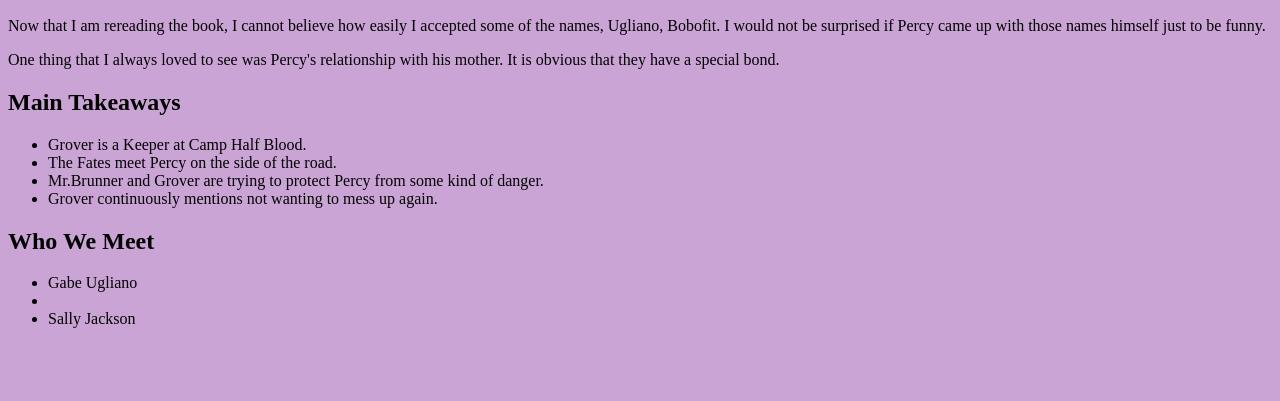
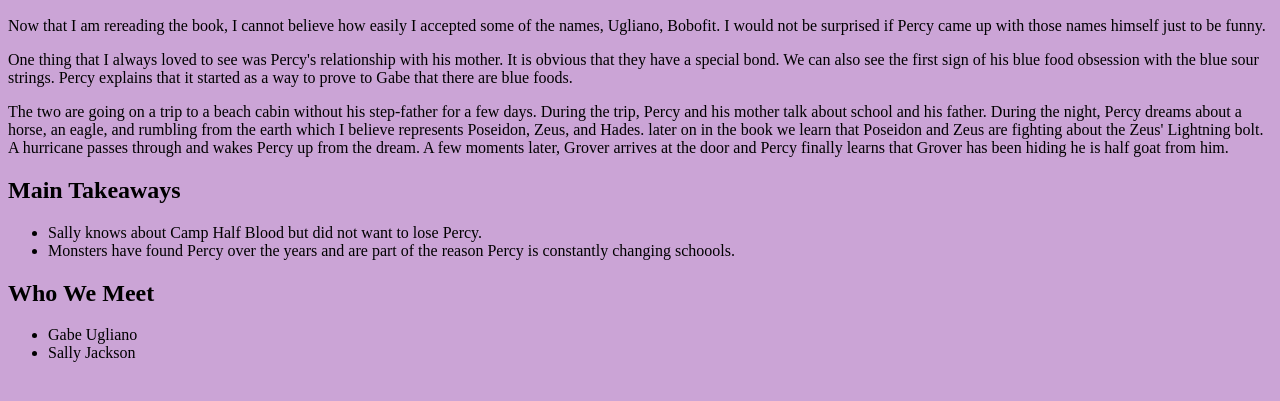
Before and after one commit to purplmo/purplmo.github.io, a plain HTML site: page books/chapter3.html in a window 1280 px wide. Shown: the part 195-596 px from the top of the page. Drawn offline with Linux system fonts and the light colour scheme.

Commit message:
chapter 2

```diff
--- a/books/chapter3.html
+++ b/books/chapter3.html
@@ -57,28 +57,44 @@
                         <p>
                             One thing that I always loved to see was Percy's relationship
                             with his mother. It is obvious that they have a special bond.
+                            We can also see the first sign of his blue food obsession with
+                            the blue sour strings. Percy explains that it started as a way
+                            to prove to Gabe that there are blue foods.
 
+
+                        </p>
+                        <p>
+                            The two are going on a trip to a beach cabin
+                            without his step-father for a few days. During the trip, Percy
+                            and his mother talk about school and his father. During the night,
+                            Percy dreams about a horse, an eagle, and rumbling from the
+                            earth which I believe represents Poseidon, Zeus, and Hades. later
+                            on in the book we learn that Poseidon and Zeus are fighting
+                            about the Zeus' Lightning bolt. A hurricane passes through and
+                            wakes Percy up from the dream. A few moments later, Grover arrives
+                            at the door and Percy finally learns that Grover has been hiding
+                            he is half goat from him.
                         </p>
                         <h2>Main Takeaways</h2>
                         <ul>
-                            <li>Grover is a Keeper at Camp Half Blood.</li>
-                            <li>The Fates meet Percy on the side of the road.</li>
-                            <li>Mr.Brunner and Grover are trying to protect Percy from
-                                some kind of danger.
+                            <li>Sally knows about Camp Half Blood but did not want to
+                                lose Percy.
                             </li>
-                            <li>Grover continuously mentions not wanting to mess up again. </li>
+                            <li>Monsters have found Percy over the years and are part of
+                                the reason Percy is constantly changing schoools.
+                            </li>
+
                         </ul>
                         <h2>Who We Meet</h2>
                         <ul>
                             <li>Gabe Ugliano</li>
-                            <li></li>
                             <li>Sally Jackson</li>
                         </ul>
                     </div>
                 </div>
 
         </div>
-        <script src="index.js"></script>
+        <script src="/index.js"></script>
         <script src="https://kit.fontawesome.com/87dcf18a27.js" crossorigin="anonymous"></script>
     </body>
 </html>
```
Also changed, not shown: books/episode1.html (+1 -1 lines).
